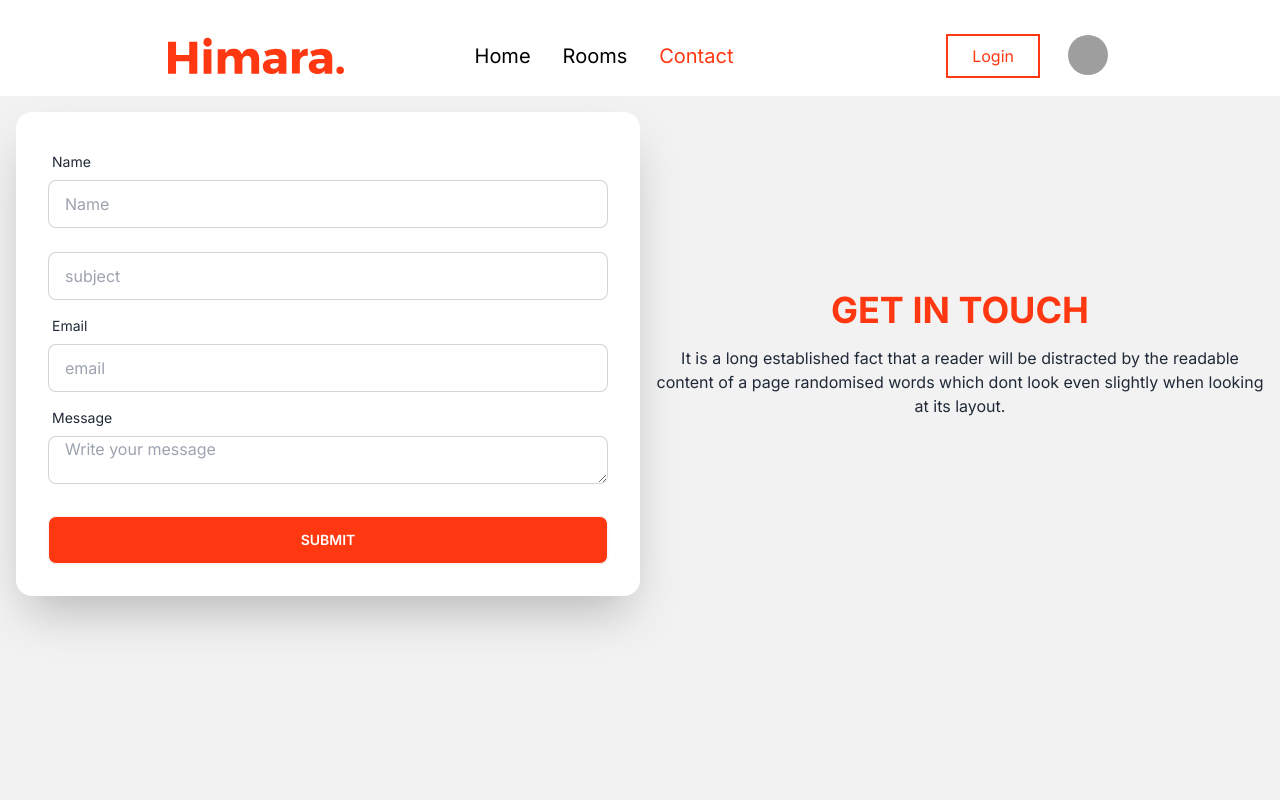
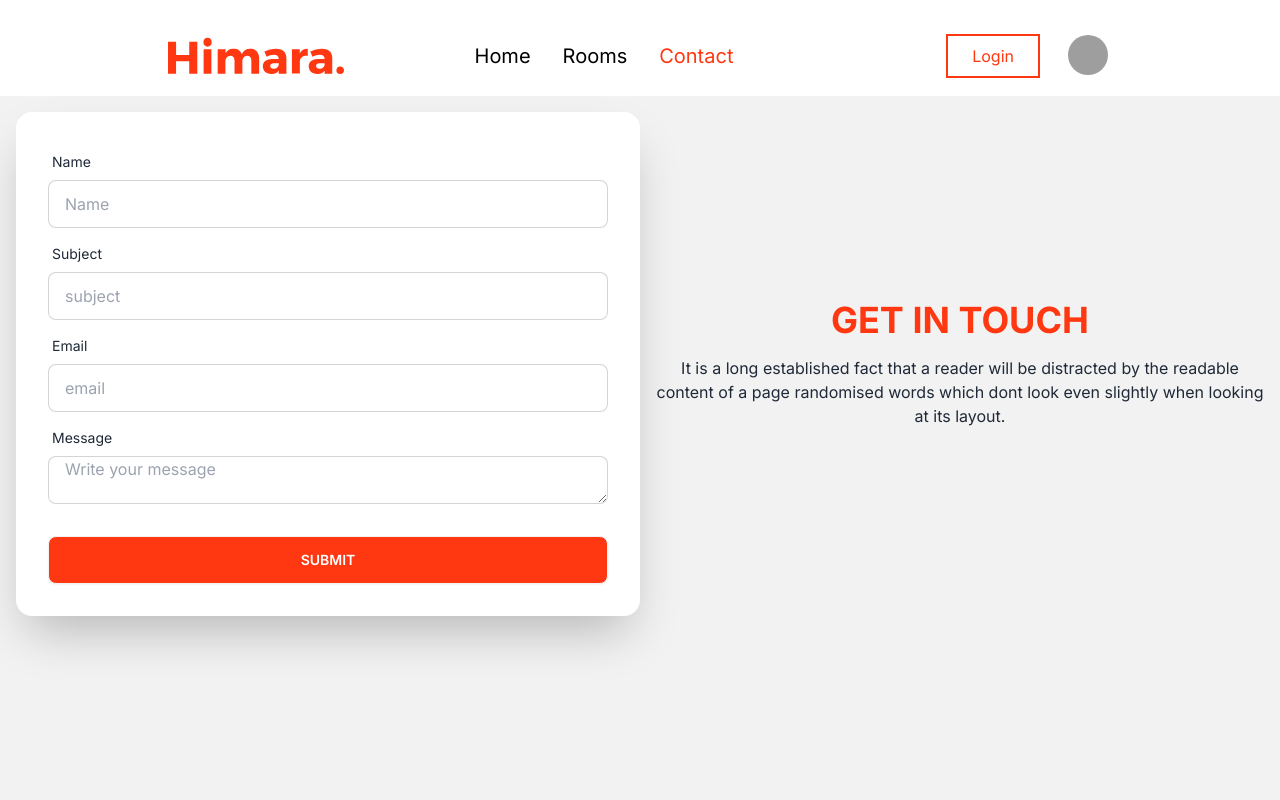
Before and after one commit to rokonmahmud/hotel-booking-client, a React (Vite) app: page /contact in a window 1280 px wide. Shown: the top 800 px of the page. Built offline with nearby package versions, Linux system fonts and the light colour scheme; no server answers; grey boxes are pictures that could not be loaded.

Commit message:
updated contact page

```diff
--- a/src/assets/Contact/Contact.jsx
+++ b/src/assets/Contact/Contact.jsx
@@ -28,7 +28,7 @@ const Contact = () => {
                 </div>
                 <div className="form-control">
                   <label className="label">
-                    {/* <span className="label-text">Subject</span> */}
+                    <span className="label-text">Subject</span>
                   </label>
                   <input
                     type="text"
```
